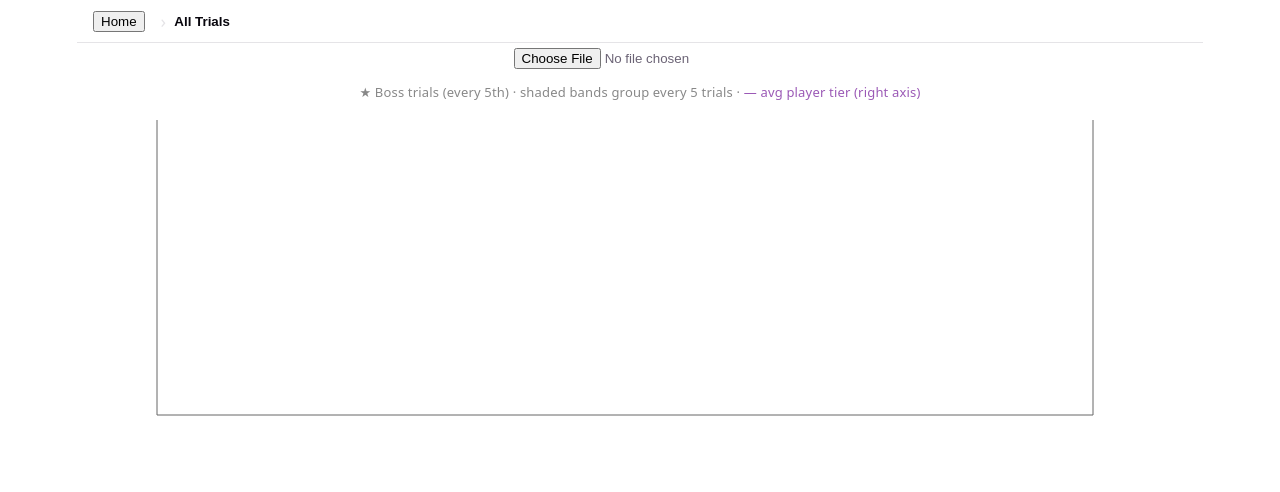
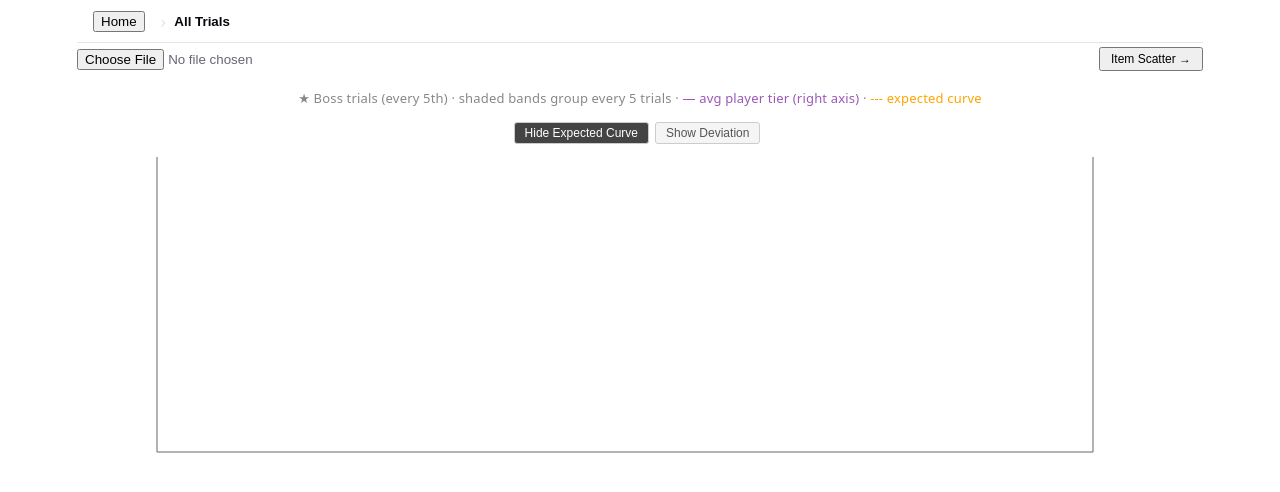
Before and after one commit to ToestyBoi/ToestyBoi.Github.io, a React (Vite) app: page /#/AllTrialsChart in a window 1280 px wide. Shown: the top 492 px of the page. Built offline with nearby package versions, Linux system fonts and the light colour scheme.

Commit message:
add expected line to AllTrails, with deviation

```diff
--- a/src/Pages/AllTrialsChart.tsx
+++ b/src/Pages/AllTrialsChart.tsx
@@ -1,4 +1,5 @@
-import {Bar, ComposedChart, Line, ReferenceArea, Rectangle, ResponsiveContainer, Tooltip, XAxis, YAxis} from "recharts";
+import {useState} from 'react';
+import {Bar, ComposedChart, Line, ReferenceArea, ReferenceLine, Rectangle, ResponsiveContainer, Tooltip, XAxis, YAxis} from "recharts";
 import type {BarShapeProps} from "recharts";
 import {useNavigate} from 'react-router-dom';
 import type {Trial} from "../types";
@@ -8,9 +9,33 @@ import {useData} from "../context/DataContext";
 
 const isBossTrial = (id: number) => id % 5 === 0;
 
+// Generates the idealized difficulty curve described in CLAUDE.md:
+// trials 1-3 ~100%, 4-5 slightly harder, then groups of 5 with a decreasing
+// clear rate ending in a boss spike, recovering after each boss.
+const computeExpectedRate = (trialId: number): number => {
+    if (trialId <= 3) return 1.0;
+    if (trialId === 4) return 0.90;
+    const group = Math.floor((trialId - 1) / 5);
+    const posInGroup = ((trialId - 1) % 5) + 1;
+    if (group === 0) return 0.30; // trial 5, first boss
+    const isBoss = posInGroup === 5;
+    const recovery = Math.max(0.35, 0.82 - (group - 1) * 0.04);
+    const bossRate = Math.max(0.12, 0.56 - (group - 1) * 0.02);
+    const preBoss = bossRate + 0.12;
+    const base = isBoss ? bossRate : recovery - ((posInGroup - 1) / 3) * (recovery - preBoss);
+    return Math.max(0, base - 0.40);
+};
+
+type EnrichedTrial = Trial & {expected_rate: number; deviation: number};
+
 const renderTrialBar = ({x, y, width, height, payload}: BarShapeProps) => (
     <Rectangle x={x} y={y} width={width} height={height} fill={getRgbBarColor((payload as Trial).clear_rate)}/>
 );
+
+const renderDeviationBar = ({x, y, width, height, payload}: BarShapeProps) => {
+    const dev = (payload as EnrichedTrial).deviation;
+    return <Rectangle x={x} y={y} width={width} height={height} fill={dev >= 0 ? "#4caf50" : "#e57373"}/>;
+};
 
 interface XAxisTickProps {
     x?: number;
@@ -40,7 +65,7 @@ const XAxisTick = ({x, y, payload}: XAxisTickProps) => {
 
 interface CustomTooltipProps {
     active?: boolean;
-    payload?: Array<{payload: Trial}>;
+    payload?: Array<{payload: EnrichedTrial}>;
 }
 
 const CustomTooltip = ({active, payload}: CustomTooltipProps) => {
@@ -54,6 +79,10 @@ const CustomTooltip = ({active, payload}: CustomTooltipProps) => {
                 Trial {trial.trial_id}{isBossTrial(trial.trial_id) ? " ★ Boss" : ""}
             </div>
             <div>Clear rate: {(trial.clear_rate * 100).toFixed(1)}%</div>
+            <div style={{color: "#FFA500"}}>Expected: {(trial.expected_rate * 100).toFixed(1)}%</div>
+            <div style={{color: trial.deviation >= 0 ? "#4caf50" : "#e57373"}}>
+                Deviation: {trial.deviation >= 0 ? "+" : ""}{trial.deviation.toFixed(1)}pp
+            </div>
             <div>Avg tier: {(trial.avg_tier as number)?.toFixed(1)}</div>
             <div>Clears: {trial.total_clears.toLocaleString()} / {trial.total_sims.toLocaleString()} sims</div>
             <div style={{color: lowSample ? "#e57373" : "#888", marginTop: 2}}>
@@ -63,12 +92,51 @@ const CustomTooltip = ({active, payload}: CustomTooltipProps) => {
     );
 };
 
+interface DeviationTooltipProps {
+    active?: boolean;
+    payload?: Array<{payload: EnrichedTrial}>;
+}
+
+const DeviationTooltip = ({active, payload}: DeviationTooltipProps) => {
+    if (!active || !payload?.length) return null;
+    const d = payload[0].payload;
+    return (
+        <div style={{background: "#fff", border: "1px solid #ccc", padding: "8px 12px", fontSize: 13, borderRadius: 4}}>
+            <div style={{fontWeight: "bold", marginBottom: 4}}>
+                Trial {d.trial_id}{isBossTrial(d.trial_id) ? " ★ Boss" : ""}
+            </div>
+            <div>Actual: {(d.clear_rate * 100).toFixed(1)}%</div>
+            <div style={{color: "#FFA500"}}>Expected: {(d.expected_rate * 100).toFixed(1)}%</div>
+            <div style={{color: d.deviation >= 0 ? "#4caf50" : "#e57373", fontWeight: "bold"}}>
+                {d.deviation >= 0 ? "+" : ""}{d.deviation.toFixed(1)}pp
+            </div>
+        </div>
+    );
+};
+
+const btnStyle = (active: boolean) => ({
+    padding: '3px 10px',
+    fontSize: 12,
+    border: '1px solid #ccc',
+    borderRadius: 3,
+    cursor: 'pointer' as const,
+    background: active ? '#444' : '#f5f5f5',
+    color: active ? '#fff' : '#555',
+    marginRight: 6,
+});
+
 export default function AllTrialsChart() {
     const navigate = useNavigate();
     const {json, file_name} = useData();
     const handleUpload = useFileUpload();
+    const [showExpected, setShowExpected] = useState(true);
+    const [showDeviation, setShowDeviation] = useState(false);
 
-    const trialData: Trial[] = json?.trials ?? [];
+    const trialData: EnrichedTrial[] = (json?.trials ?? []).map(t => ({
+        ...t,
+        expected_rate: computeExpectedRate(t.trial_id),
+        deviation: (t.clear_rate - computeExpectedRate(t.trial_id)) * 100,
+    }));
     const maxTrialId = trialData.length > 0 ? Math.max(...trialData.map(t => t.trial_id)) : 0;
 
     const groupBands = [];
@@ -85,12 +153,29 @@ export default function AllTrialsChart() {
 
     return (
         <div style={{position: "relative", width: '100%'}}>
-            <input type="file" accept=".json,application/json" onChange={handleUpload}/>
+            <div style={{display: 'flex', alignItems: 'center', gap: 8, padding: '4px 0'}}>
+                <input type="file" accept=".json,application/json" onChange={handleUpload}/>
+                <button
+                    onClick={() => navigate('/ItemScatter')}
+                    style={{marginLeft: 'auto', fontSize: 12, padding: '3px 10px', cursor: 'pointer'}}
+                >
+                    Item Scatter →
+                </button>
+            </div>
             <h2 style={{textAlign: 'center', marginBottom: 4, marginTop: 10}}>{file_name}</h2>
-            <p style={{textAlign: 'center', margin: '0 0 10px', color: '#888', fontSize: 13}}>
+            <p style={{textAlign: 'center', margin: '0 0 6px', color: '#888', fontSize: 13}}>
                 ★ Boss trials (every 5th) · shaded bands group every 5 trials ·{' '}
                 <span style={{color: '#9b59b6'}}>— avg player tier (right axis)</span>
+                {showExpected && <> · <span style={{color: '#FFA500'}}>--- expected curve</span></>}
             </p>
+            <div style={{textAlign: 'center', marginBottom: 8}}>
+                <button style={btnStyle(showExpected)} onClick={() => setShowExpected(v => !v)}>
+                    {showExpected ? 'Hide' : 'Show'} Expected Curve
+                </button>
+                <button style={btnStyle(showDeviation)} onClick={() => setShowDeviation(v => !v)}>
+                    {showDeviation ? 'Hide' : 'Show'} Deviation
+                </button>
+            </div>
             <ResponsiveContainer height={500}>
                 <ComposedChart data={trialData} margin={{top: 5, right: 50, left: 20, bottom: 100}}>
                     {groupBands.map(({x1, x2}) => (
@@ -120,6 +205,18 @@ export default function AllTrialsChart() {
                         shape={renderTrialBar}
                         onClick={(data) => handleClick(data.payload)}
                     />
+                    {showExpected && (
+                        <Line
+                            yAxisId="left"
+                            dataKey="expected_rate"
+                            name="Expected"
+                            stroke="#FFA500"
+                            strokeWidth={2}
+                            strokeDasharray="4 2"
+                            dot={false}
+                            isAnimationActive={false}
+                        />
+                    )}
                     <Line
                         yAxisId="right"
                         dataKey="avg_tier"
@@ -132,6 +229,36 @@ export default function AllTrialsChart() {
                     />
                 </ComposedChart>
             </ResponsiveContainer>
+            {showDeviation && (
+                <>
+                    <h3 style={{textAlign: 'center', margin: '16px 0 4px', fontSize: 14, color: '#555'}}>
+                        Deviation from Expected (actual − expected)
+                    </h3>
+                    <ResponsiveContainer height={400}>
+                        <ComposedChart data={trialData} margin={{top: 5, right: 50, left: 20, bottom: 60}}>
+                            {groupBands.map(({x1, x2}) => (
+                                <ReferenceArea key={x1} x1={x1} x2={x2} fill="#888" fillOpacity={0.08} stroke="none"/>
+                            ))}
+                            <XAxis
+                                dataKey="trial_id"
+                                angle={-45}
+                                textAnchor="end"
+                                interval={0}
+                                height={60}
+                                tick={<XAxisTick/>}
+                            />
+                            <YAxis tickFormatter={(v) => `${v > 0 ? "+" : ""}${Math.round(v)}pp`}/>
+                            <ReferenceLine y={0} stroke="#999" strokeDasharray="3 3"/>
+                            <Tooltip content={<DeviationTooltip/>}/>
+                            <Bar
+                                dataKey="deviation"
+                                shape={renderDeviationBar}
+                                onClick={(data) => handleClick(data.payload)}
+                            />
+                        </ComposedChart>
+                    </ResponsiveContainer>
+                </>
+            )}
         </div>
     );
 }
```
